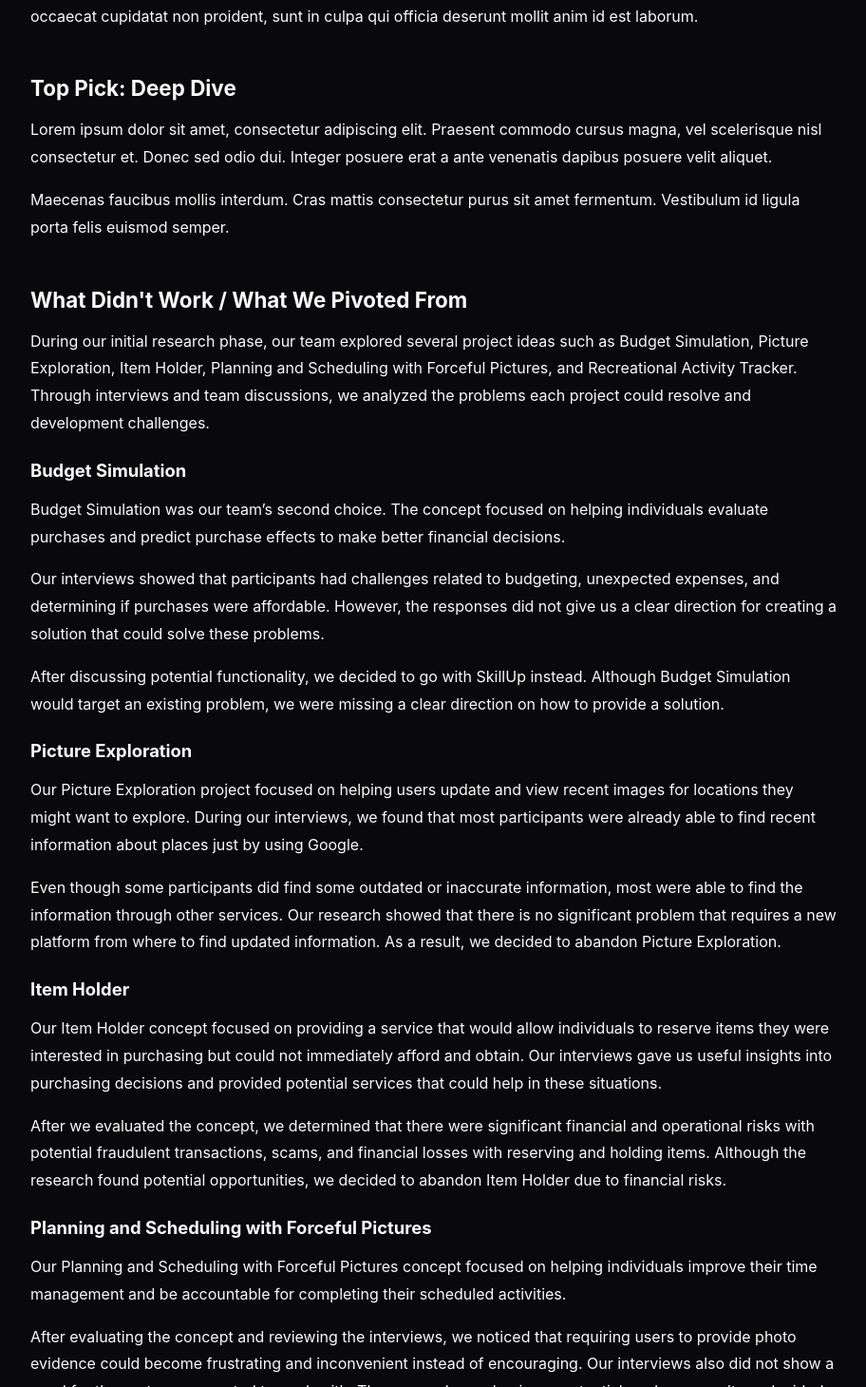
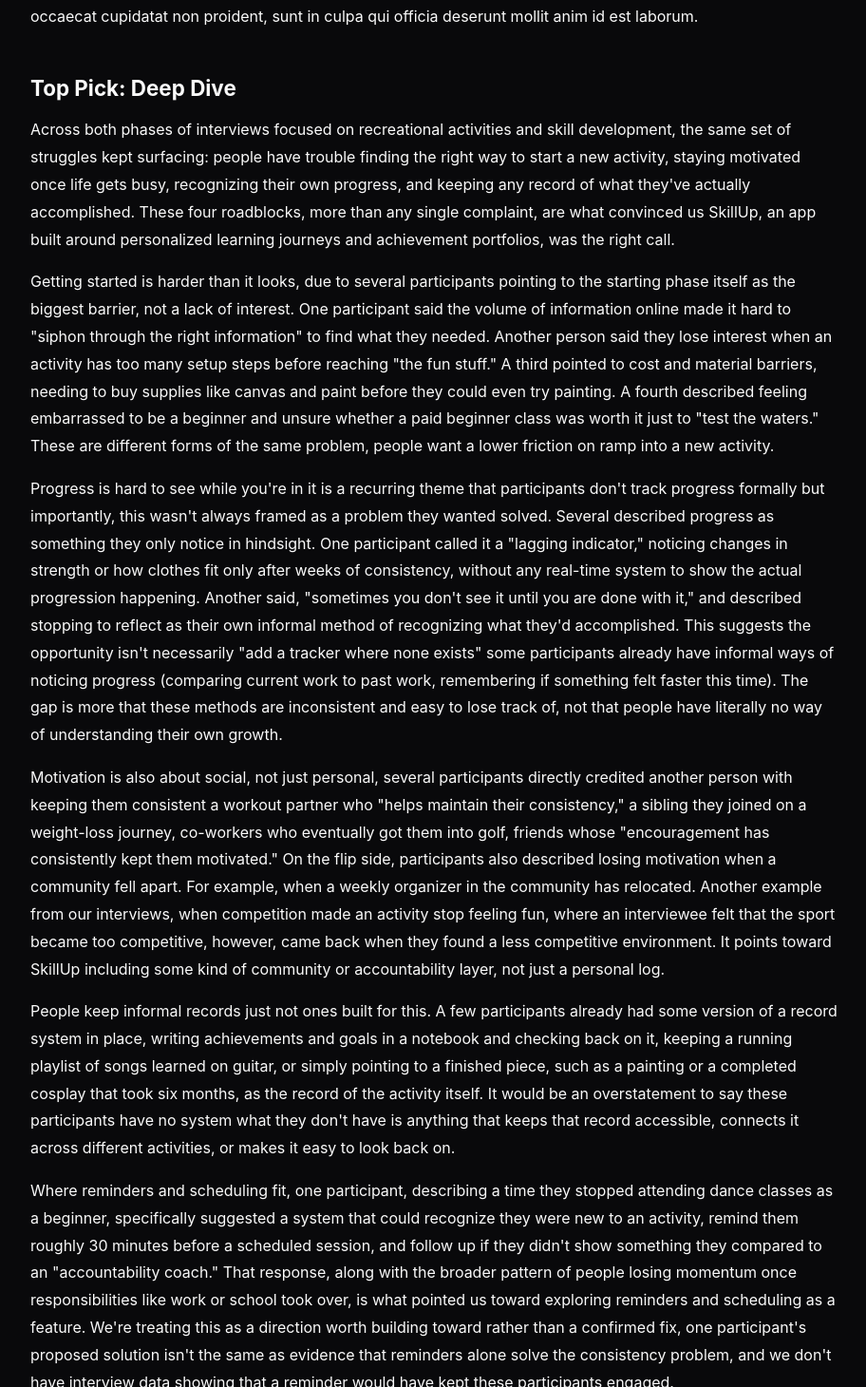
Before and after one commit to JuanReyna1/skill_tracker, a React (Vite) app in the folder frontend/: page /sprint-1 in a window 1280 px wide. Shown: the part 750-2210 px from the top of the page at 95% size, without its empty margins (90-1002 px from the left). Built offline with nearby package versions, Linux system fonts and the light colour scheme.

Commit message:
Filled in Top Pick, Deep Dive

```diff
--- a/frontend/src/pages/Sprint1.jsx
+++ b/frontend/src/pages/Sprint1.jsx
@@ -216,17 +216,79 @@
                     <div className="sprint-topic">
                         <h3>Top Pick: Deep Dive</h3>
                         <p>
-                            Lorem ipsum dolor sit amet, consectetur adipiscing
-                            elit. Praesent commodo cursus magna, vel scelerisque
-                            nisl consectetur et. Donec sed odio dui. Integer
-                            posuere erat a ante venenatis dapibus posuere velit
-                            aliquet.
+                            Across both phases of interviews focused on recreational activities and skill development,
+                            the same set of struggles kept surfacing: people have trouble finding the right way to start
+                            a new activity, staying motivated once life gets busy, recognizing their own progress, and
+                            keeping any record of what they've actually accomplished. These four roadblocks, more than any
+                            single complaint, are what convinced us SkillUp, an app built around personalized learning journeys
+                            and achievement portfolios, was the right call.
                         </p>
 
                         <p>
-                            Maecenas faucibus mollis interdum. Cras mattis
-                            consectetur purus sit amet fermentum. Vestibulum id
-                            ligula porta felis euismod semper.
+                            Getting started is harder than it looks, due to several participants pointing to the starting phase
+                            itself as the biggest barrier, not a lack of interest. One participant said the volume of information
+                            online made it hard to "siphon through the right information" to find what they needed. Another person
+                            said they lose interest when an activity has too many setup steps before reaching "the fun stuff." A
+                            third pointed to cost and material barriers, needing to buy supplies like canvas and paint before they
+                            could even try painting. A fourth described feeling embarrassed to be a beginner and unsure whether a
+                            paid beginner class was worth it just to "test the waters." These are different forms of the same
+                            problem, people want a lower friction on ramp into a new activity.
+                        </p>
+
+                        <p>
+                            Progress is hard to see while you're in it is a recurring theme that participants don't track progress
+                            formally but importantly, this wasn't always framed as a problem they wanted solved. Several described
+                            progress as something they only notice in hindsight. One participant called it a "lagging indicator,"
+                            noticing changes in strength or how clothes fit only after weeks of consistency, without any real-time
+                            system to show the actual progression happening. Another said, "sometimes you don't see it until you
+                            are done with it," and described stopping to reflect as their own informal method of recognizing what
+                            they'd accomplished. This suggests the opportunity isn't necessarily "add a tracker where none exists"
+                            some participants already have informal ways of noticing progress (comparing current work to past work,
+                            remembering if something felt faster this time). The gap is more that these methods are inconsistent
+                            and easy to lose track of, not that people have literally no way of understanding their own growth.
+                        </p>
+
+                        <p>
+                            Motivation is also about social, not just personal, several participants directly credited another
+                            person with keeping them consistent a workout partner who "helps maintain their consistency," a
+                            sibling they joined on a weight-loss journey, co-workers who eventually got them into golf, friends
+                            whose "encouragement has consistently kept them motivated." On the flip side, participants also
+                            described losing motivation when a community fell apart. For example, when a weekly organizer in the
+                            community has relocated. Another example from our interviews, when competition made an activity stop
+                            feeling fun, where an interviewee felt that the sport became too competitive, however, came back when
+                            they found a less competitive environment. It points toward SkillUp including some kind of community
+                            or accountability layer, not just a personal log.
+                        </p>
+
+                        <p>
+                            People keep informal records just not ones built for this. A few participants already had some
+                            version of a record system in place, writing achievements and goals in a notebook and checking back
+                            on it, keeping a running playlist of songs learned on guitar, or simply pointing to a finished piece,
+                            such as a painting or a completed cosplay that took six months, as the record of the activity itself.
+                            It would be an overstatement to say these participants have no system what they don't have is anything
+                            that keeps that record accessible, connects it across different activities, or makes it easy to look
+                            back on.
+                        </p>
+
+                        <p>
+                            Where reminders and scheduling fit, one participant, describing a time they stopped attending dance
+                            classes as a beginner, specifically suggested a system that could recognize they were new to an
+                            activity, remind them roughly 30 minutes before a scheduled session, and follow up if they didn't
+                            show something they compared to an "accountability coach." That response, along with the broader
+                            pattern of people losing momentum once responsibilities like work or school took over, is what
+                            pointed us toward exploring reminders and scheduling as a feature. We're treating this as a direction
+                            worth building toward rather than a confirmed fix, one participant's proposed solution isn't the same
+                            as evidence that reminders alone solve the consistency problem, and we don't have interview data
+                            showing that a reminder would have kept these participants engaged.
+                        </p>
+
+                        <p>
+                            Taken together, this research is what shaped SkillUp's two core pillars, a personalized learning
+                            journey that meets people where they are when starting something new, rather than assuming a single
+                            onboarding path works for every activity, and an achievement portfolio that gives structure to the
+                            achievements, milestones, and informal records participants are already keeping in scattered places
+                            such as notebooks, playlists, phone galleries, finished projects, without asking them to adopt an
+                            entirely new habit from scratch.
                         </p>
                     </div>
 
```
